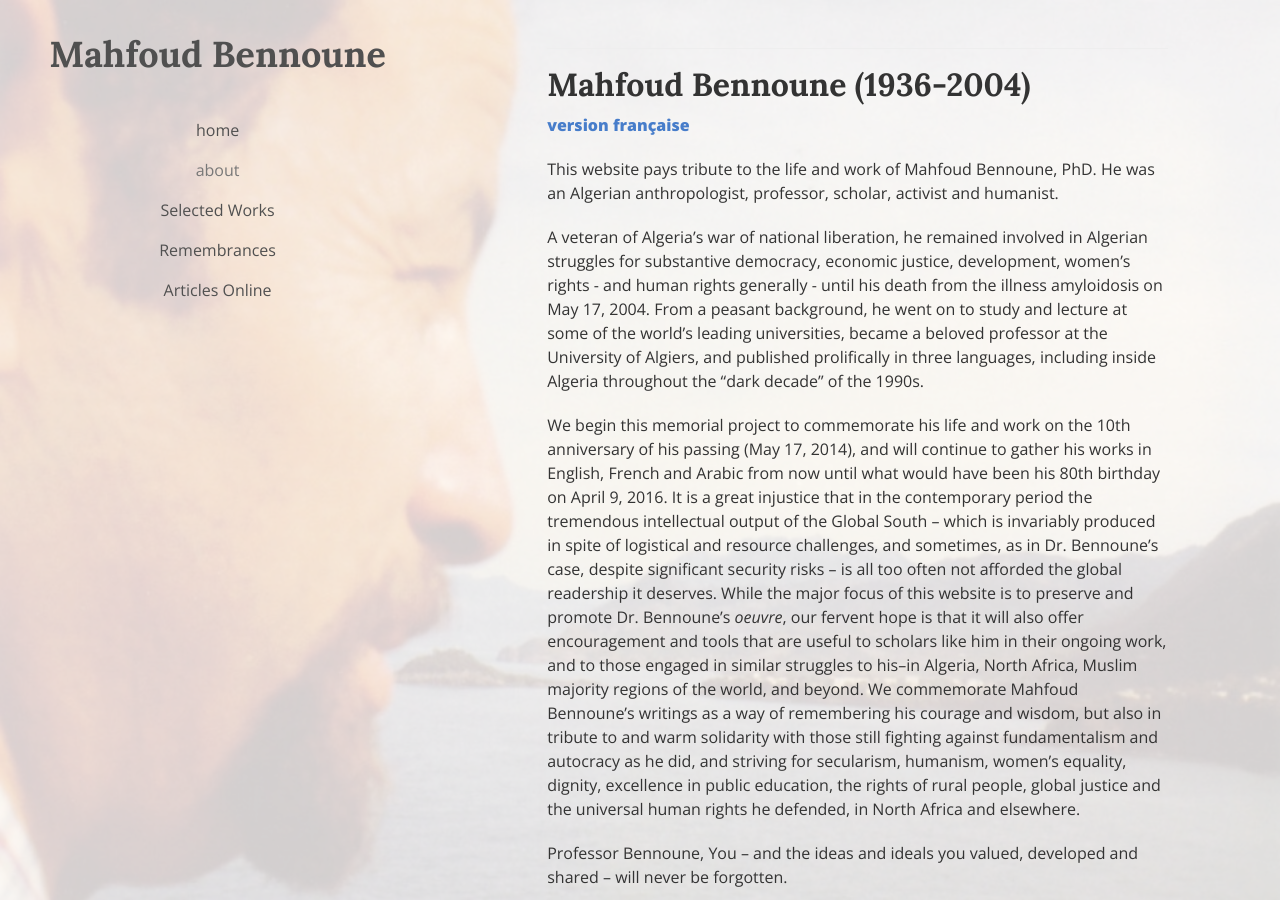
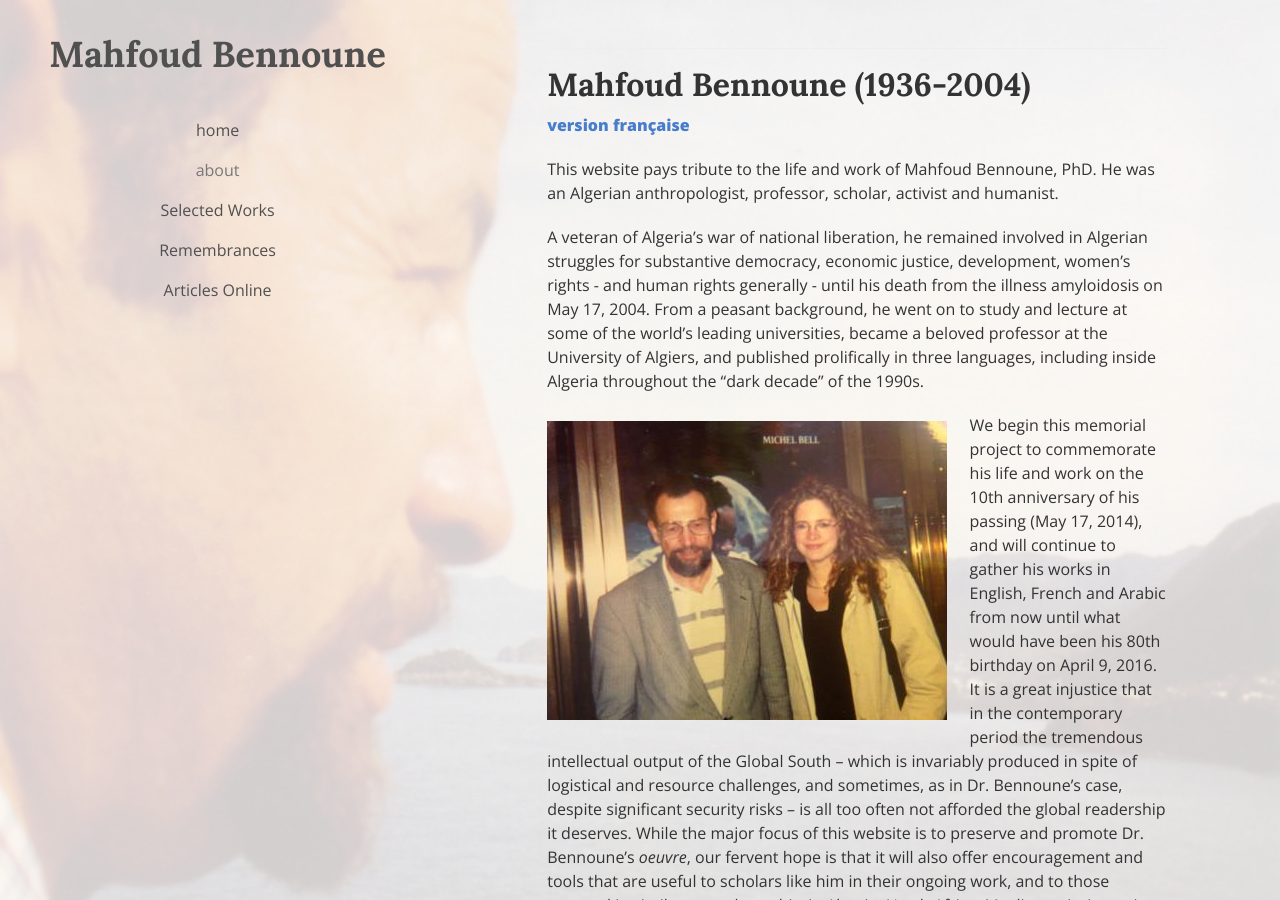
Before and after one commit to sonnetmedia/mahfoudbennoune.com, a Jekyll site: the page built from _pages/about.md, in a window 1280 px wide and 900 px high. Built offline with Jekyll 4.4.1, drawn with Linux system fonts in a browser that asks for light colours; nearby versions of some CDN libraries.

Commit message:
add image

```diff
--- a/_pages/about.md
+++ b/_pages/about.md
@@ -14,7 +14,7 @@
 A veteran of Algeria’s war of national liberation, he remained involved in Algerian struggles for substantive democracy, economic justice, development, women’s rights - and human rights generally - until his death from the illness amyloidosis on May 17, 2004.  From a peasant background, he went on to study and lecture at some of the world’s leading universities, became a beloved professor at the University of Algiers, and published prolifically in three languages, including inside Algeria throughout the “dark decade” of the 1990s.
 
 
-We begin this memorial project to commemorate his life and work on the 10th anniversary of his passing (May 17, 2014), and will continue to gather his works in English, French and Arabic from now until what would have been his 80th birthday on April 9, 2016.  It is a great injustice that in the contemporary period the tremendous intellectual output of the Global South – which is invariably produced in spite of logistical and resource challenges, and sometimes, as in Dr. Bennoune’s case, despite significant security risks – is all too often not afforded the global readership it deserves.  While the major focus of this website is to preserve and promote Dr. Bennoune’s *oeuvre*, our fervent hope is that it will also offer encouragement and tools that are useful to scholars like him in their ongoing work, and to those engaged in similar struggles to his–in Algeria, North Africa, Muslim majority regions of the world, and beyond.  We commemorate Mahfoud Bennoune’s writings as a way of remembering his courage and wisdom, but also in tribute to and warm solidarity with those still fighting against fundamentalism and autocracy as he did, and striving for secularism, humanism, women’s equality, dignity, excellence in public education, the rights of rural people, global justice and the universal human rights he defended, in North Africa and elsewhere.
+![](/assets/img/IMG_1360.jpg) We begin this memorial project to commemorate his life and work on the 10th anniversary of his passing (May 17, 2014), and will continue to gather his works in English, French and Arabic from now until what would have been his 80th birthday on April 9, 2016.  It is a great injustice that in the contemporary period the tremendous intellectual output of the Global South – which is invariably produced in spite of logistical and resource challenges, and sometimes, as in Dr. Bennoune’s case, despite significant security risks – is all too often not afforded the global readership it deserves.  While the major focus of this website is to preserve and promote Dr. Bennoune’s *oeuvre*, our fervent hope is that it will also offer encouragement and tools that are useful to scholars like him in their ongoing work, and to those engaged in similar struggles to his–in Algeria, North Africa, Muslim majority regions of the world, and beyond.  We commemorate Mahfoud Bennoune’s writings as a way of remembering his courage and wisdom, but also in tribute to and warm solidarity with those still fighting against fundamentalism and autocracy as he did, and striving for secularism, humanism, women’s equality, dignity, excellence in public education, the rights of rural people, global justice and the universal human rights he defended, in North Africa and elsewhere.
 
 
 Professor Bennoune, You – and the ideas and ideals you valued, developed and shared – will never be forgotten.
```
Also changed, not shown: assets/img/IMG_1360.jpg (added).
